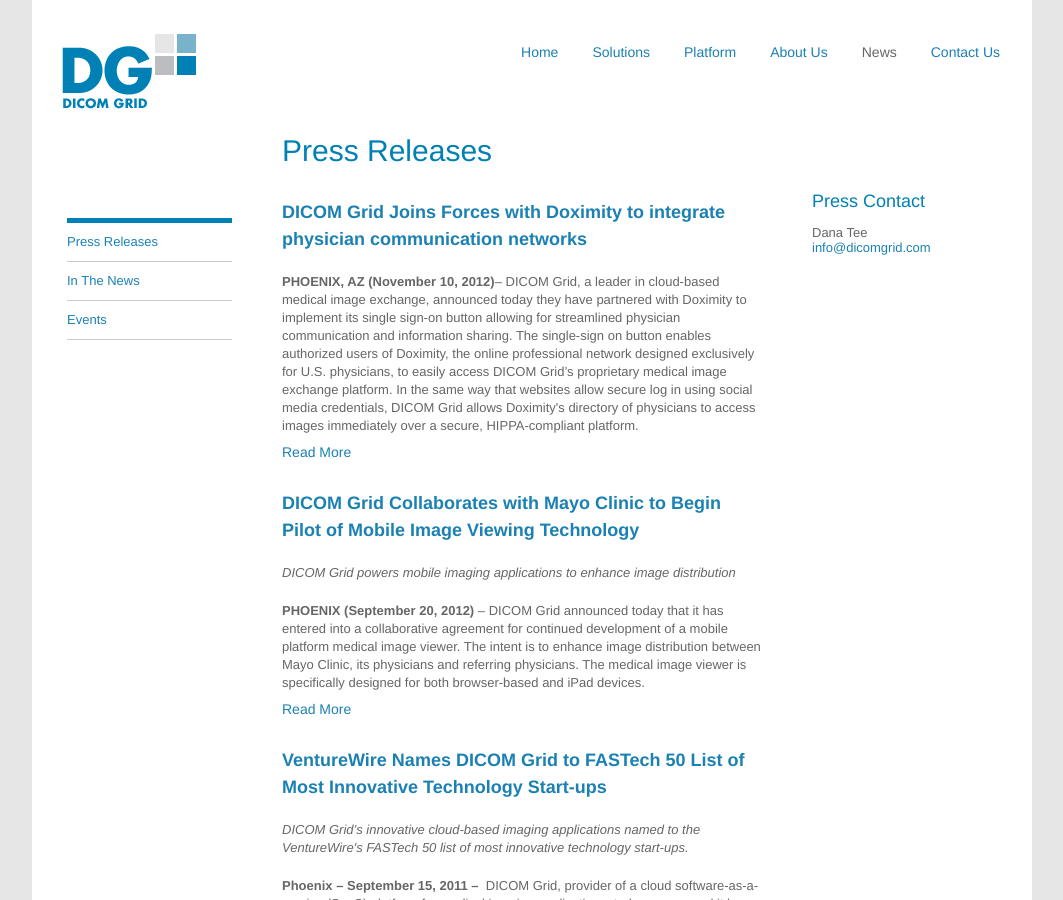
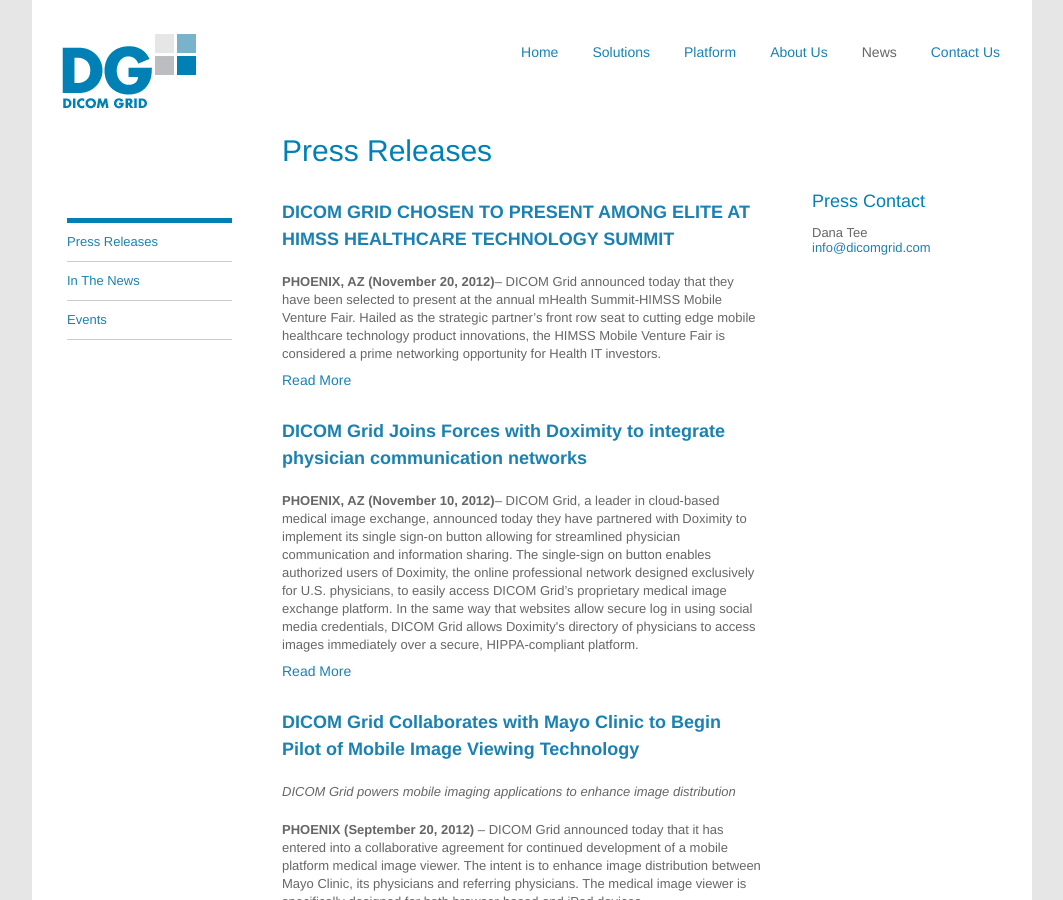
Before and after one commit to kevinold/dg-jekyll, a Jekyll site: the page built from press/press-releases.html, in a window 1280 px wide and 900 px high. Shown: the whole window, without its empty margins (108-1171 px from the left). Built offline with Jekyll 4.4.1, drawn with Linux system fonts in a browser that asks for light colours; Markdown is read by kramdown in place of the engine named in the settings.

Commit message:
add himss pr

```diff
--- a/press/press-releases.html
+++ b/press/press-releases.html
@@ -4,6 +4,17 @@
 nav: press
 ---
 		<h1>Press Releases</h1>
+
+			<div class="execs">
+			<h3><a href="/press/press-releases/dicom-grid-chosen-to-present-among-elite-at-himss-healthcare-technology-summit.html">DICOM GRID CHOSEN TO PRESENT AMONG ELITE AT HIMSS HEALTHCARE TECHNOLOGY SUMMIT</a></h3>
+
+
+		<div><p><em></em></p>
+<p><strong>PHOENIX, AZ (November 20, 2012)</strong>– DICOM Grid announced today that they have been selected to present at the annual mHealth Summit-HIMSS Mobile Venture Fair. Hailed as the strategic partner’s front row seat to cutting edge mobile healthcare technology product innovations, the HIMSS Mobile Venture Fair is considered a prime networking opportunity for Health IT investors.
+ </p>
+    </div>
+			<div><a href="/press/press-releases/dicom-grid-chosen-to-present-among-elite-at-himss-healthcare-technology-summit.html" >Read More</a></div>
+		</div>
 
 			<div class="execs">
 			<h3><a href="/press/press-releases/dicom-grid-joins-forces-with-doximity-to-integrate-physician-communication-networks.html">DICOM Grid Joins Forces with Doximity to integrate physician communication networks</a></h3>
```
Also changed, not shown: press/press-releases/dicom-grid-chosen-to-present-among-elite-at-himss-healthcare-technology-summit.html (added, +31 -0 lines), 3 other files.
